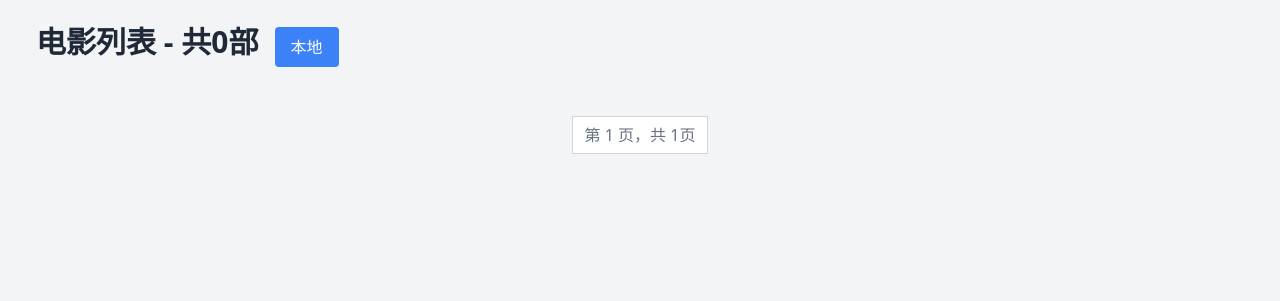
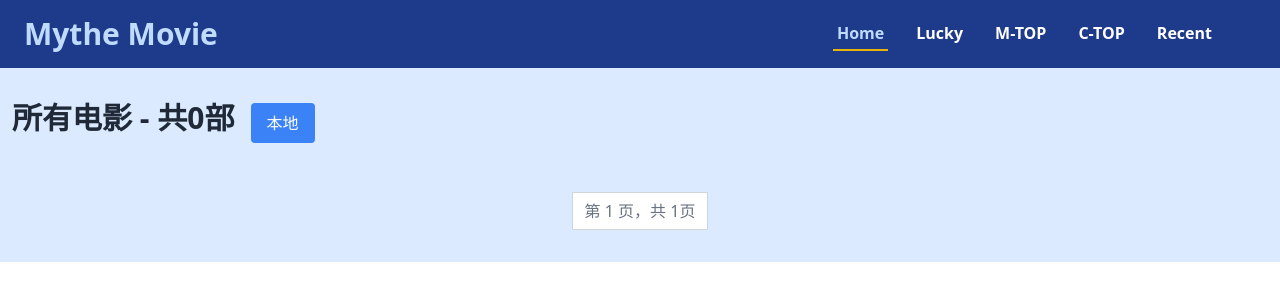
Before and after one commit to mythezone/pytuf, a Django app: page /movie/ in a window 1280 px wide. Shown: the top 301 px of the page. Run offline with Django 5.2, Linux system fonts and the light colour scheme; data that the repository does not hold is empty; some libraries are stand-ins or nearby versions.

Commit message:
Refactor frontend theme files for better organization and maintainability

```diff
--- a/frontend/frontend/settings.py
+++ b/frontend/frontend/settings.py
@@ -44,6 +44,8 @@ INSTALLED_APPS = [
     "movie",
     "page",
     "person",
+    'fontawesomefree',
+
 
 ]
 
--- a/frontend/movie/templates/index.html
+++ b/frontend/movie/templates/index.html
@@ -3,9 +3,9 @@
 {% block title %}My Movie System{% endblock %}
 
 {% block header %}
-<div flex my-1 h-10 px-3>
+<div flex container mx-auto>
     <h1 class="text-3xl font-bold text-gray-800 mb-6 px-3 inline-block">
-    电影列表 {{ title }} - 共{{ total }}部
+    {{ title }} - 共{{ total }}部
     </h1>
     <button onclick="toggleLocalParam()" class="bg-blue-500 text-white px-4 py-2 rounded">本地</button>
 </div>
@@ -17,6 +17,7 @@
         {% include 'components/movie_card.html' with movie=movie %}
     {% endfor %}
 </div>
+{% if not random %}
 {% include 'components/paging.html' with page_obj=page_obj %}
-
+{% endif %}
 {% endblock %}
--- a/frontend/movie/urls.py
+++ b/frontend/movie/urls.py
@@ -7,9 +7,15 @@ from person import views as p_views
 urlpatterns = [
     path("",views.local_video, name="local"),
     path("all",views.all, name="all"),
+    path('random/', views.random_movies, name='random'),
+    path('top/', views.my_top, name='top'),
+    path('ctop/', views.viewer_top, name='ctop'),
+    path('recent/', views.recent, name='recent'),
     path('rate_movie/<str:movie_id>/', views.rate_movie, name='rate_movie'),
     path("id/<str:movie_id>",views.detail, name="detail"),
     path("code/<str:movie_code>",views.code_detail, name="code_detail"),
     path('update_comment/<str:movie_id>/', views.update_comment, name='update_comment'),
     path('del_movie/<str:movie_id>/', views.del_movie, name='del_movie'),
+    path('magnets/<str:movie_id>/', views.get_magnets, name='magnets'),
+    path('download/<str:magnet_id>/', views.download_magnet, name='download'),
 ]
--- a/frontend/movie/views.py
+++ b/frontend/movie/views.py
@@ -7,7 +7,19 @@ from django.views.decorators.csrf import csrf_exempt
 import json
 import urllib.parse
 import os
+from tools.qbdown import QBTorrentDownloader
+
 # Create your views here.
+qbt= {
+        "url": "http://10.16.51.226:8080",
+        "username": "mythezone",
+        "password": "19891016Zmy!"
+    }
+
+ALL_MOVIES = Movie.objects.exclude(video_path="")
+QBT = QBTorrentDownloader(qb_url=qbt['url'], username=qbt['username'], password=qbt['password'])
+
+
 def local_video(request):
     local = request.GET.get('local', '1')
     if local == '1':
@@ -21,7 +33,42 @@ def local_video(request):
     page_obj = paginator.get_page(page_num)
 
 
-    return render(request, 'index.html', {"page_obj": page_obj,"total":len(all_movies)})
+    return render(request, 'index.html', {"page_obj": page_obj,"title":"所有电影","total":len(all_movies)})
+
+def random_movies(request):
+    random_movies = ALL_MOVIES.order_by('?')[:12]
+    paginator = Paginator(random_movies, 12)
+    page_num = request.GET.get('page', 1)
+    page_obj = paginator.get_page(page_num)
+    return render(request, 'index.html', {"page_obj": page_obj,"random":True,"title":"运气不错",'total':12})
+
+def my_top(request):
+    num = request.GET.get('num', '100')
+    num = int(num)
+    top = ALL_MOVIES.order_by('-my_rate')[:num]
+    paginator = Paginator(top, 12)
+    page_num = request.GET.get('page', 1)
+    page_obj = paginator.get_page(page_num)
+    return render(request, 'index.html', {"page_obj": page_obj,"title":"我的最佳", 'total':num})
+
+def viewer_top(request):
+    num = request.GET.get('num', '100')
+    num = int(num)
+    top = ALL_MOVIES.order_by('-rate')[:num]
+    paginator = Paginator(top, 12)
+    page_num = request.GET.get('page', 1)
+    page_obj = paginator.get_page(page_num)
+    return render(request, 'index.html', {"page_obj": page_obj,"title":"观众最佳","total":num})
+
+def recent(request):
+    num = request.GET.get('num', '12')
+    num = int(num)
+    recent_movies = ALL_MOVIES.order_by('-release_date')[:num]
+    paginator = Paginator(recent_movies, 12)
+    page_num = request.GET.get('page', 1)
+    page_obj = paginator.get_page(page_num)
+    return render(request, 'index.html', {"page_obj": page_obj,"title":"最新发布","total":num})
+
 
 def all(request):
     all_movies = Movie.objects.all().order_by('-id')
@@ -90,7 +137,9 @@ def del_movie(request, movie_id):
             # 修改文件和目录权限
 
             shutil.rmtree(parent)
-            movie.delete()
+            movie.rate = -1
+            movie.video_path = ""
+            movie.save()
             return JsonResponse({'success': True})
         except Movie.DoesNotExist:
             return JsonResponse({'success': False, 'error': 'Movie not found'})
@@ -135,3 +184,28 @@ def update_comment(request, movie_id):
         except Movie.DoesNotExist:
             return JsonResponse({'success': False, 'error': 'Movie not found'})
     return JsonResponse({'success': False, 'error': 'Invalid request method'})
+
+def get_magnets(request, movie_id):
+    try:
+        decoded_movie_id = movie_id.replace('_', '/')
+        movie = Movie.objects.get(id=decoded_movie_id)
+        magnets = Magnet.objects.filter(movie=movie)
+        return JsonResponse({'success': True, 'magnets': [{'id':magnet.id,'name': magnet.name, 'meta': magnet.meta, 'tags': magnet.tags, 'time': magnet.time} for magnet in magnets]})
+    except Movie.DoesNotExist:
+        return JsonResponse({'success': False, 'error': 'Movie not found'})
+    except Exception as e:
+        return JsonResponse({'success': False, 'error': str(e)})
+
+@csrf_exempt
+def download_magnet(request, magnet_id):
+    # magnet:?xt=urn:btih:0121bfbfb9a162ad3aac26f4ff42a71570d1ed6e&=[javdb.com]
+    magnet_id = "magnet:?xt=urn:btih:"+magnet_id+"&=[javdb.com]"
+    print(magnet_id)
+    if request.method == 'POST':
+        try:
+            print(magnet_id)
+            QBT.download(magnet_id, "from_web")
+            return JsonResponse({'success': True})
+        except Magnet.DoesNotExist:
+            return JsonResponse({'success': False, 'error': 'Magnet not found'})
+    return JsonResponse({'success': False, 'error': 'Invalid request method'})
--- a/frontend/static/js/myscript.js
+++ b/frontend/static/js/myscript.js
@@ -184,3 +184,79 @@ function openUrl(url) {
     window.open("", '_blank');
 
 }
+
+ // 打开磁链浮窗并显示磁链信息
+
+ // 创建用于展示 magnet 的 li 元素
+function createMagnetListItem(magnet) {
+    const li = document.createElement('li');
+    li.className = 'flex justify-between items-center py-2 text-xs';
+
+    const magnetInfo = document.createElement('span');
+    magnetInfo.textContent = `${magnet.name} - ${magnet.meta} `;
+    li.appendChild(magnetInfo);
+
+    if(`${magnet.tags}`){
+        const magnetTag = document.createElement('span');
+        magnetTag.textContent = `${magnet.tags}`;
+        magnetTag.className = 'bg-green-500 text-white  px-2 py-1 rounded ml-2';
+        li.appendChild(magnetTag);
+    }
+
+    const magnetTime = document.createElement('span');
+    magnetTime.textContent = `${magnet.time}`;
+    magnetTime.className = 'bg-blue-500 text-white px-2 py-1 rounded ml-2';
+    li.appendChild(magnetTime);
+
+    const downloadButton = document.createElement('button');
+    downloadButton.textContent = '下载';
+    downloadButton.className = 'bg-blue-500 text-white px-2 py-1 rounded ml-2';
+    // magnet:?xt=urn:btih:0121bfbfb9a162ad3aac26f4ff42a71570d1ed6e&=[javdb.com]
+    safe_id = magnet.id.substring(20,60);
+    downloadButton.onclick = () => downloadMagnet(`${safe_id}`);
+    li.appendChild(downloadButton);
+
+    return li;
+}
+
+
+function showMagnets(movieId) {
+    console.log(movieId);
+    fetch(`/movie/magnets/${movieId}/`)
+        .then(response => response.json())
+        .then(data => {
+            const magnetList = document.getElementById('magnetList');
+            magnetList.innerHTML = ''; // 清空之前的内容
+            data.magnets.forEach(magnet => {
+                const li = createMagnetListItem(magnet);
+                magnetList.appendChild(li);
+            });
+            document.getElementById('magnetModal').style.display = "block";
+        });
+}
+
+// 关闭磁链浮窗
+function closeMagnetModal() {
+    document.getElementById('magnetModal').style.display = "none";
+}
+
+function downloadMagnet(magnetID) {
+    console.log(magnetID);
+    fetch(`/movie/download/${magnetID}/`, {
+            method: 'POST',
+            headers: {
+                'Content-Type': 'application/json',
+                'X-CSRFToken': '{{ csrf_token }}'
+            },
+            body: JSON.stringify({ 'id': magnetID })
+        })
+        .then(response => response.json())
+        .then(data => {
+            if (data.success) {
+                showMessage('已下载', 'bg-green-500');
+                location.reload();
+            } else {
+                showMessage('下载失败', 'bg-red-500');
+            }
+        });
+}
--- a/frontend/templates/base.html
+++ b/frontend/templates/base.html
@@ -6,22 +6,65 @@
     <meta charset="UTF-8">
     <meta name="viewport" content="width=device-width, initial-scale=1.0">
     <meta http-equiv="X-UA-Compatible" content="ie=edge">
+    <link rel="icon" href="{% static 'favicon.ico' %}" type="image/x-icon">
     {% tailwind_css %}
     <link rel="stylesheet" href="{% static 'css/mystyle.css' %}">
     <script src="{% static 'js/myscript.js' %}"></script>
+    <script src="{% static 'fontawesomefree/js/all.min.js' %}"></script>
+
 </head>
-<body class="bg-gray-100 p-6">
-    {% block header %}
-    {% endblock %}
+<body>
+    <div class="container mx-auto h-5 sticky top-0">
+        <header class="flex justify-between items-center py-4 bg-blue-900 ">
+        <div class="flex-shrink-0 ml-6 cursor-pointer">
+        <i class="fas fa-film fa-3x text-yellow-500"></i>
+        <span class="text-3xl font-semibold text-blue-200">Mythe Movie</span>
+        </div>
+        <ul class="flex mr-10 font-semibold text-gray-900">
+        <li class="mr-6 p-1 border-b-2 border-yellow-500">
+        <a class="cursor-default text-blue-200" href="/movie/?page=1">Home</a>
+        </li>
+        <li class="mr-6 p-1">
+        <a class="text-white hover:text-blue-300" href="/movie/random/">Lucky</a>
+        </li>
+        <li class="mr-6 p-1">
+        <a class="text-white hover:text-blue-300" href="/movie/top/?num=100">M-TOP</a>
+        </li>
+        <li class="mr-6 p-1">
+        <a class="text-white hover:text-blue-300" href="/movie/ctop/?num=100">C-TOP</a>
+            </li>
+        <li class="mr-6 p-1">
+            <a class="text-white hover:text-blue-300" href="/movie/recent/?num=100">Recent</a>
+                </li>
+        </ul>
+        </header>
+    </div>
 
-    <main class="container mx-auto">
+    <div class="container mx-auto pt-20 bg-blue-100">
+        {% block header %}
+        {% endblock %}
+
+    <main class="container mx-auto px-2">
         {% block content %}
         <!-- 子模板的内容将被插入到这里 -->
         {% endblock %}
     </main>
     <!-- 提示组件 -->
-    {% comment %} {% include 'components/alert.html' %} {% endcomment %}
+    <div id="messageContainer" class="fixed top-0 left-0 right-0 flex justify-center mt-4"></div>
     <!-- 预览视频的浮窗 -->
     {% include 'components/prev_window.html' %}
+    </div>
+
+    <!-- 磁链浮窗 -->
+    <div id="magnetModal" class="modal">
+        <div class="modal-content ">
+            <span class="close" onclick="closeMagnetModal()">&times;</span>
+            <ul id="magnetList" class="list-disc list-inside">
+
+            </ul>
+        </div>
+    </div>
+
+
 </body>
 </html>
--- a/frontend/templates/components/paging.html
+++ b/frontend/templates/components/paging.html
@@ -1,6 +1,6 @@
 <!-- 分页组件 -->
 <div class="mt-8 flex justify-center">
-    <nav class="inline-flex items-center space-x-1">
+    <nav class="inline-flex items-center space-x-1 pb-8">
         {% if page_obj.has_previous %}
             <a href="?page=1{% for key, value in request.GET.items %}{% if key != 'page' %}&{{ key }}={{ value }}{% endif %}{% endfor %}" class="py-2 px-3 leading-tight text-gray-500 bg-white border border-gray-300 rounded-l-lg hover:bg-gray-100 hover:text-gray-700">&laquo; 第一页</a>
             <a href="?page={{ page_obj.previous_page_number }}{% for key, value in request.GET.items %}{% if key != 'page' %}&{{ key }}={{ value }}{% endif %}{% endfor %}" class="py-2 px-3 leading-tight text-gray-500 bg-white border border-gray-300 hover:bg-gray-100 hover:text-gray-700">前一页</a>
```
Also changed, not shown: frontend/templates/components/movie_card.html (+8 -4 lines), frontend/tools/qbdown.py (added, +53 -0 lines), frontend/person/views.py (line endings or trailing spaces), frontend/static/favicon.ico (added).
